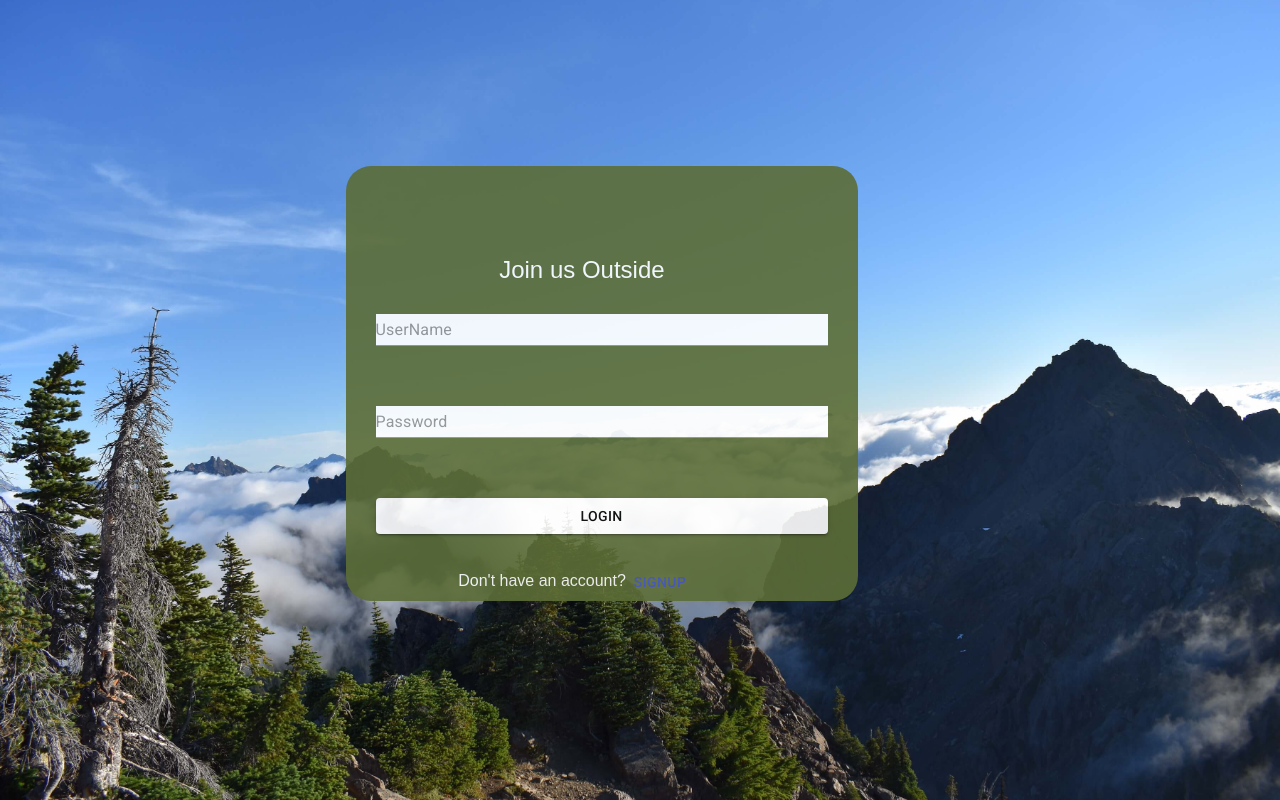
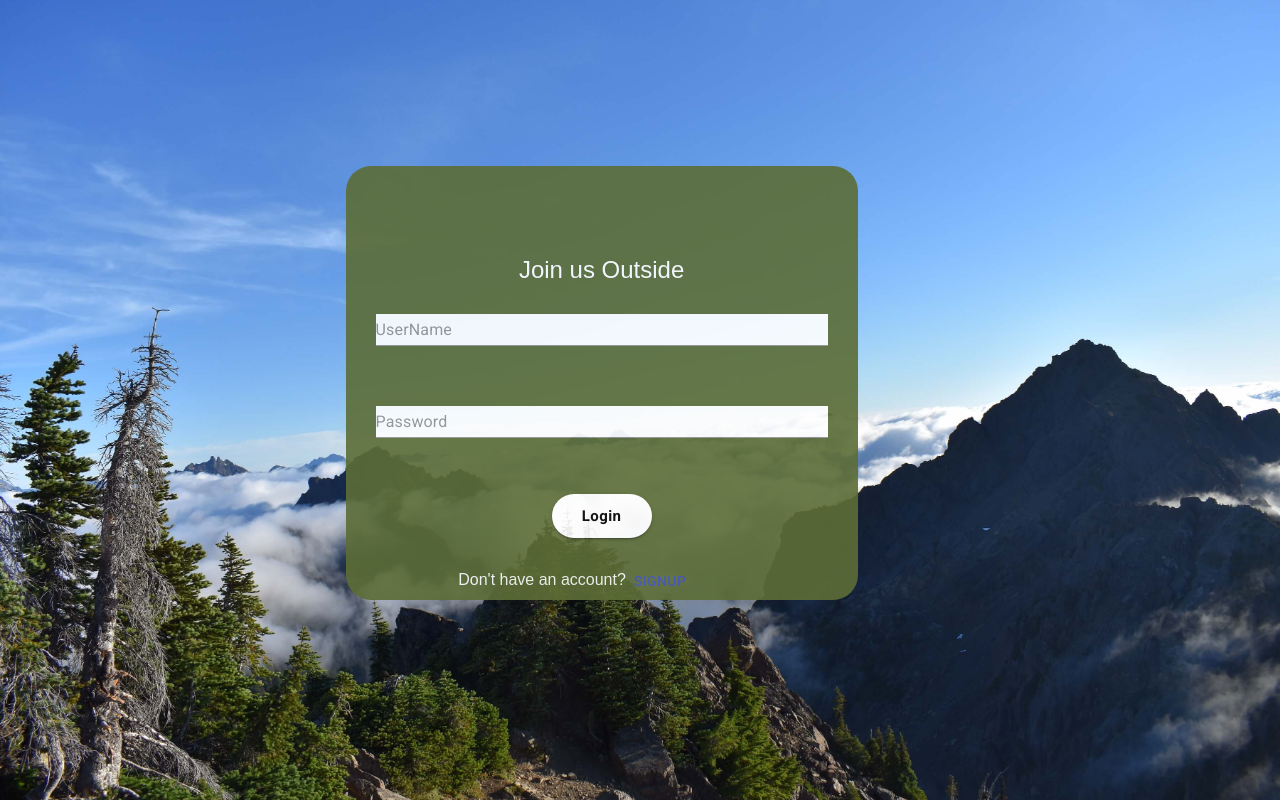
Before and after one commit to epowelldev/p03-outdoor-activity-app, a React (Create React App) app in the folder client/: page /Login in a window 1280 px wide. Built offline with nearby package versions, Linux system fonts and the light colour scheme; the HTML template or start-up script is replaced by a standard one.

Commit message:
stlye updates buttons

```diff
--- a/client/src/components/EventsTable.js
+++ b/client/src/components/EventsTable.js
@@ -62,7 +62,7 @@ const useStyles = makeStyles((theme) => ({
       btnStyle:{
         position:"absolute",
         bottom:"0",
-        right:"12",
+        right:"40%",
         minWidth: 200,
         transition: '0.3s cubic-bezier(.47,1.64,.41,.8)',
         background:"brown",
--- a/client/src/components/Login.js
+++ b/client/src/components/Login.js
@@ -33,8 +33,29 @@ const useSStyles=makeStyles({
   },
   title:{
     fontFamily:"Sans-serif",
-    marginLeft:"30%"
-  }
+    // marginLeft:"30%"
+    textAlign:"center"
+  },
+  submitBtn:{
+
+      minWidth: 90,
+      width:100,
+      alignSelf:"center",
+      transition: '0.3s cubic-bezier(.47,1.64,.41,.8)',
+      background:"white",
+      margin:"5%",
+      '&:hover': {
+        background:"white",
+        transform: 'scale(1.1)',
+      },
+      borderRadius: 50,
+      color: "black",
+      textTransform: 'none',
+      fontSize: 15,
+      fontWeight: 700,
+      padding:9
+   }
+
 
 });
 
@@ -87,7 +108,7 @@ if(loggedIn){
           <h2 className={classes.title}>Join us Outside</h2>
           <Input placeholder="UserName" className={classes.inputStyles} name="username" value={username} onChange={handleChange} inputProps={{ 'aria-label': 'description' }} />
           <Input placeholder="Password" className={classes.inputStyles} type="password" name="password" value={password} onChange={handleChange} inputProps={{ 'aria-label': 'description' }} />
-          <Button variant="contained" className={classes.inputStyles} color="primary" onClick={handleSubmit}>
+          <Button variant="contained" className={classes.submitBtn} color="primary" onClick={handleSubmit}>
               Login
           </Button>
           <p className={classes.altBtn}>Don't have an account?<Button href="/signup" color="primary">Signup</Button></p>
--- a/client/src/components/NewEvent.js
+++ b/client/src/components/NewEvent.js
@@ -1,7 +1,6 @@
-import {Button, Input, Box, TextField} from '@material-ui/core';
+import {Button, Input, Box} from '@material-ui/core';
 import { makeStyles } from '@material-ui/core/styles';
-import API from "../utils/API";
-import React,  { useState, useRef, Fragment, } from 'react'
+import React,  { useState, Fragment, } from 'react'
 import EVENT from "../utils/EVENT"
 import Navbar from './layout/Navbar';
 
@@ -44,9 +43,28 @@ const useStyles = makeStyles({
   },
   title:{
     fontFamily:"Sans-serif",
-    marginLeft:"30%",
+    textAlign:"center",
     marginBottom:"10%"
-  }
+  },
+  submitBtn:{
+
+    minWidth: 150,
+    width:200,
+    alignSelf:"center",
+    transition: '0.3s cubic-bezier(.47,1.64,.41,.8)',
+    background:"white",
+    margin:"5%",
+    '&:hover': {
+      background:"white",
+      transform: 'scale(1.1)',
+    },
+    borderRadius: 50,
+    color: "black",
+    textTransform: 'none',
+    fontSize: 15,
+    fontWeight: 700,
+    padding:9
+ }
 
   });
 
@@ -93,7 +111,7 @@ function NewEvent(){
             <Input placeholder="Event Date and Time"  name="datetimeInput"  onChange={handleChange}  className={classes.inputStyles}  type="datetime-local" />
             <Input placeholder="description"  name="description" value={description} onChange={handleChange}  className={classes.inputStyles} inputProps={{ 'aria-label': 'description' }} />
             {/* upload image */}
-            <Button onClick={handleSubmit} variant="contained"  className={classes.inputStyles} color="primary">
+            <Button onClick={handleSubmit} variant="contained"  className={classes.submitBtn} color="primary">
                 Create Event
             </Button>
             </Box>
--- a/client/src/components/Signup.js
+++ b/client/src/components/Signup.js
@@ -29,9 +29,28 @@ const useStyles=makeStyles({
       },
       title:{
         fontFamily:"Sans-serif",
-        marginLeft:"39%",
+        textAlign:"center",
         marginBottom:"5%"
-      }
+      },
+      submitBtn:{
+
+        minWidth: 150,
+        width:200,
+        alignSelf:"center",
+        transition: '0.3s cubic-bezier(.47,1.64,.41,.8)',
+        background:"white",
+        margin:"5%",
+        '&:hover': {
+          background:"white",
+          transform: 'scale(1.1)',
+        },
+        borderRadius: 50,
+        color: "black",
+        textTransform: 'none',
+        fontSize: 15,
+        fontWeight: 700,
+        padding:9
+     }
   });
 
 
@@ -79,7 +98,7 @@ function Signup(){
 
         <Input placeholder="Email" name="email" value={email} onChange={handleChange} className={classes.inputStyles} inputProps={{ 'aria-label': 'description' }} />
 
-        <Button variant="contained"  className={classes.inputStyles} color="primary" onClick={handleSubmit}>
+        <Button variant="contained"  className={classes.submitBtn} color="primary" onClick={handleSubmit}>
             Create Account
         </Button>
        <p className={classes.altBtn} >Already have an account?<Button href="/login" color="primary">Login</Button></p>
```
